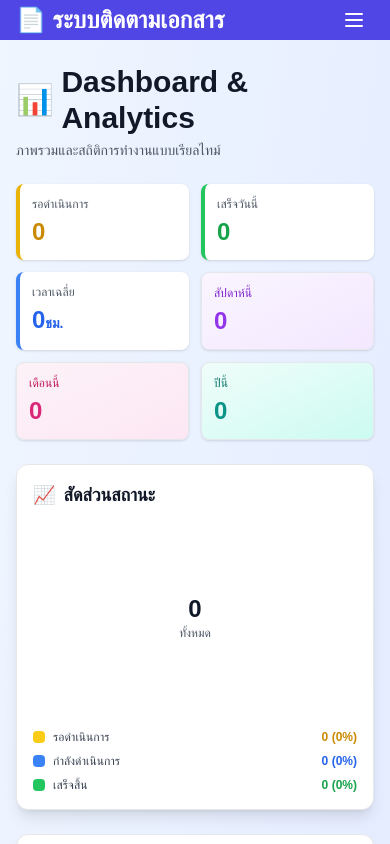
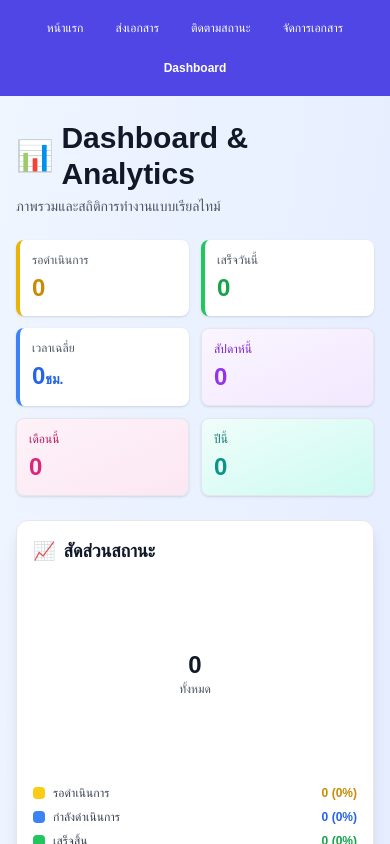
Before and after one commit to magrolix4k/document-tracking-system, a Next.js app: page /dashboard in a window 390 px wide. Shown: the top 844 px of the page. Built offline with nearby package versions, Linux system fonts and the light colour scheme.

Commit message:
Refactor Navbar component for improved layout and responsiveness; remove mobile menu functionality

```diff
--- a/src/presentation/components/Navbar.tsx
+++ b/src/presentation/components/Navbar.tsx
@@ -19,21 +19,16 @@ export default function Navbar() {
   const isActive = (href: string) => pathname === href;
 
   return (
-    <nav className="bg-indigo-600 text-white shadow-lg">
-      <div className="container mx-auto px-4">
-        <div className="flex justify-between items-center py-4">
-          {/* Logo */}
-          <Link href="/" className="text-2xl font-bold flex items-center gap-2">
-            📄 ระบบติดตามเอกสาร
-          </Link>
-
-          {/* Desktop Menu */}
-          <div className="hidden md:flex space-x-1">
+    <nav className="bg-indigo-600 text-white shadow-lg sticky top-0 z-50">
+      <div className="container mx-auto px-4 max-w-[1600px]">
+        <div className="flex justify-center items-center py-3 sm:py-4">
+          {/* Menu - แสดงตลอดเวลาทุกขนาดจอ */}
+          <div className="flex items-center gap-2 md:gap-3 xl:gap-4 flex-wrap justify-center">
             {links.map((link) => (
               <Link
                 key={link.href}
                 href={link.href}
-                className={`px-4 py-2 rounded-lg transition-colors ${
+                className={`px-3 py-2 md:px-4 rounded-lg transition-colors text-xs sm:text-sm xl:text-base whitespace-nowrap ${
                   isActive(link.href)
                     ? 'bg-indigo-700 font-semibold'
                     : 'hover:bg-indigo-500'
@@ -43,57 +38,7 @@ export default function Navbar() {
               </Link>
             ))}
           </div>
-
-          {/* Mobile Menu Button */}
-          <button
-            onClick={() => setIsOpen(!isOpen)}
-            className="md:hidden p-2 rounded-lg hover:bg-indigo-500"
-            aria-label="Toggle menu"
-          >
-            <svg
-              className="w-6 h-6"
-              fill="none"
-              stroke="currentColor"
-              viewBox="0 0 24 24"
-            >
-              {isOpen ? (
-                <path
-                  strokeLinecap="round"
-                  strokeLinejoin="round"
-                  strokeWidth={2}
-                  d="M6 18L18 6M6 6l12 12"
-                />
-              ) : (
-                <path
-                  strokeLinecap="round"
-                  strokeLinejoin="round"
-                  strokeWidth={2}
-                  d="M4 6h16M4 12h16M4 18h16"
-                />
-              )}
-            </svg>
-          </button>
         </div>
-
-        {/* Mobile Menu */}
-        {isOpen && (
-          <div className="md:hidden pb-4">
-            {links.map((link) => (
-              <Link
-                key={link.href}
-                href={link.href}
-                onClick={() => setIsOpen(false)}
-                className={`block px-4 py-3 rounded-lg transition-colors mb-1 ${
-                  isActive(link.href)
-                    ? 'bg-indigo-700 font-semibold'
-                    : 'hover:bg-indigo-500'
-                }`}
-              >
-                {link.label}
-              </Link>
-            ))}
-          </div>
-        )}
       </div>
     </nav>
   );
```
